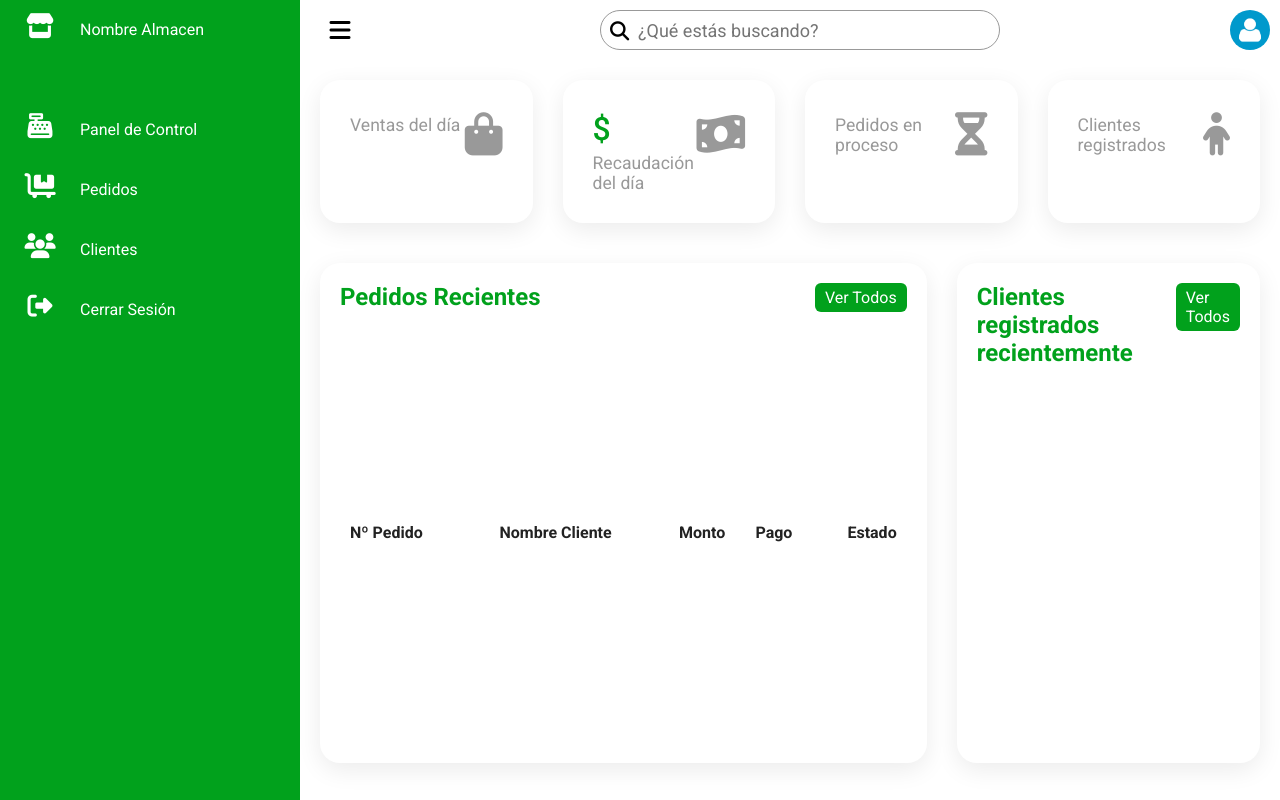
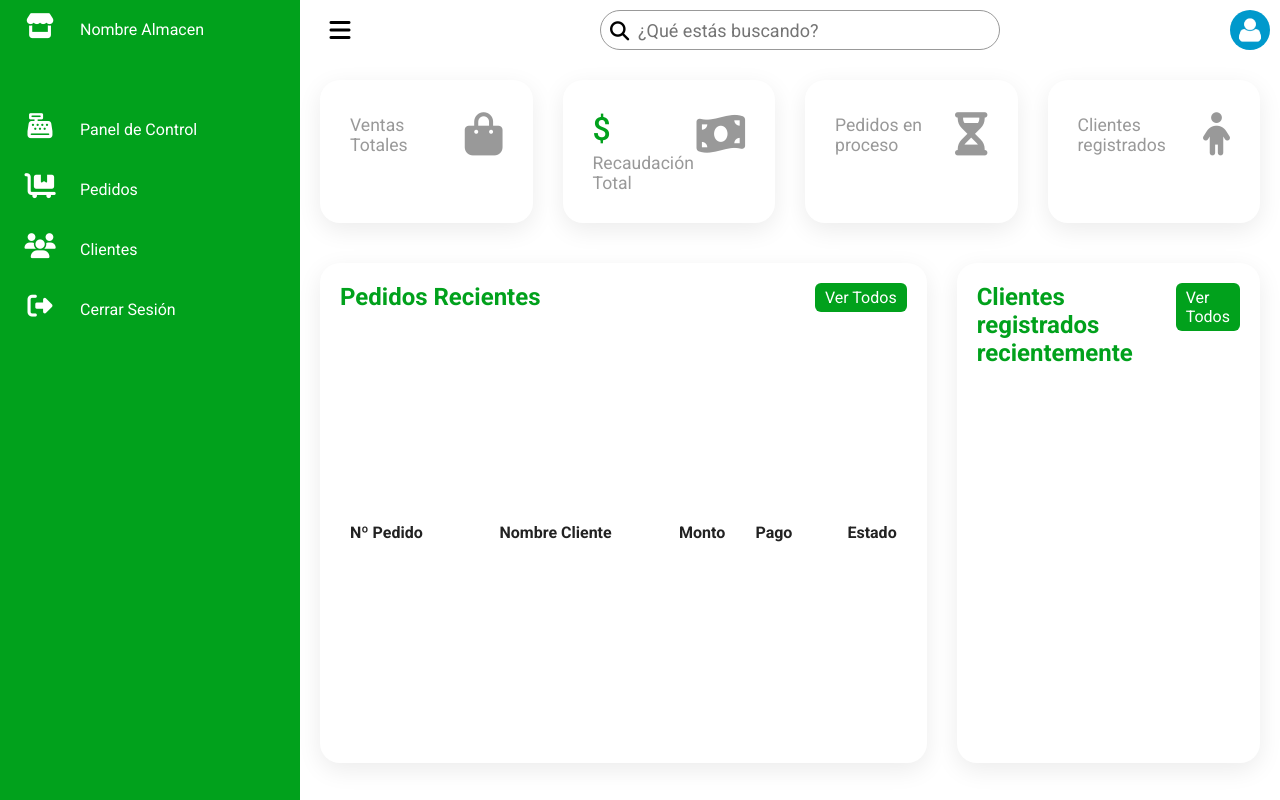
Before and after one commit to felipesma/almacen, a Django app: template dashboard/templates/dashboard.html in a window 1280 px wide. Run offline with Django 3.2, Linux system fonts and the light colour scheme; the template is opened without the code that fills it, so the values that code supplies are empty; some libraries are stand-ins or nearby versions.

Commit message:
Corregido texto en Dashboard de Administrador

```diff
--- a/dashboard/templates/dashboard.html
+++ b/dashboard/templates/dashboard.html
@@ -70,7 +70,7 @@
                 <div class="card">
                     <div>
                         <div class="numbers">{{pedidos.count}}</div>
-                        <div class="cardName">Ventas del día</div>
+                        <div class="cardName">Ventas Totales</div>
                     </div>
                     <div class="iconBox">
                         <i class="fas fa-shopping-bag"></i>
@@ -80,7 +80,7 @@
                     <div>
                         {% load humanize %}
                         <div class="numbers">${{total|intcomma}}</div>
-                        <div class="cardName">Recaudación del día</div>
+                        <div class="cardName">Recaudación Total</div>
                     </div>
                     <div class="iconBox">
                         <i class="fas fa-money-bill-wave"></i>
```
